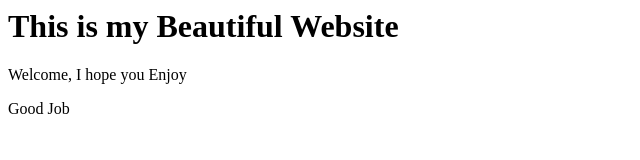
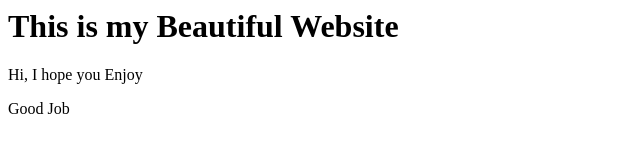
Before and after one commit to Bapun95a/FIRST-ATTEMPT, a plain HTML site: page index.html in a window 1280 px wide. Shown: the full height of the page, 0-640 px from the left. Drawn offline with Linux system fonts and the light colour scheme.

Commit message:
changed welcome to hi

```diff
--- a/index.html
+++ b/index.html
@@ -1,6 +1,6 @@
 <html>
 <title>This is my website</title>
 <h1>This is my Beautiful Website</h1>
-<p>Welcome, I hope you Enjoy</p>
+<p>Hi, I hope you Enjoy</p>
 <p>Good Job</p>
 </html>
```
